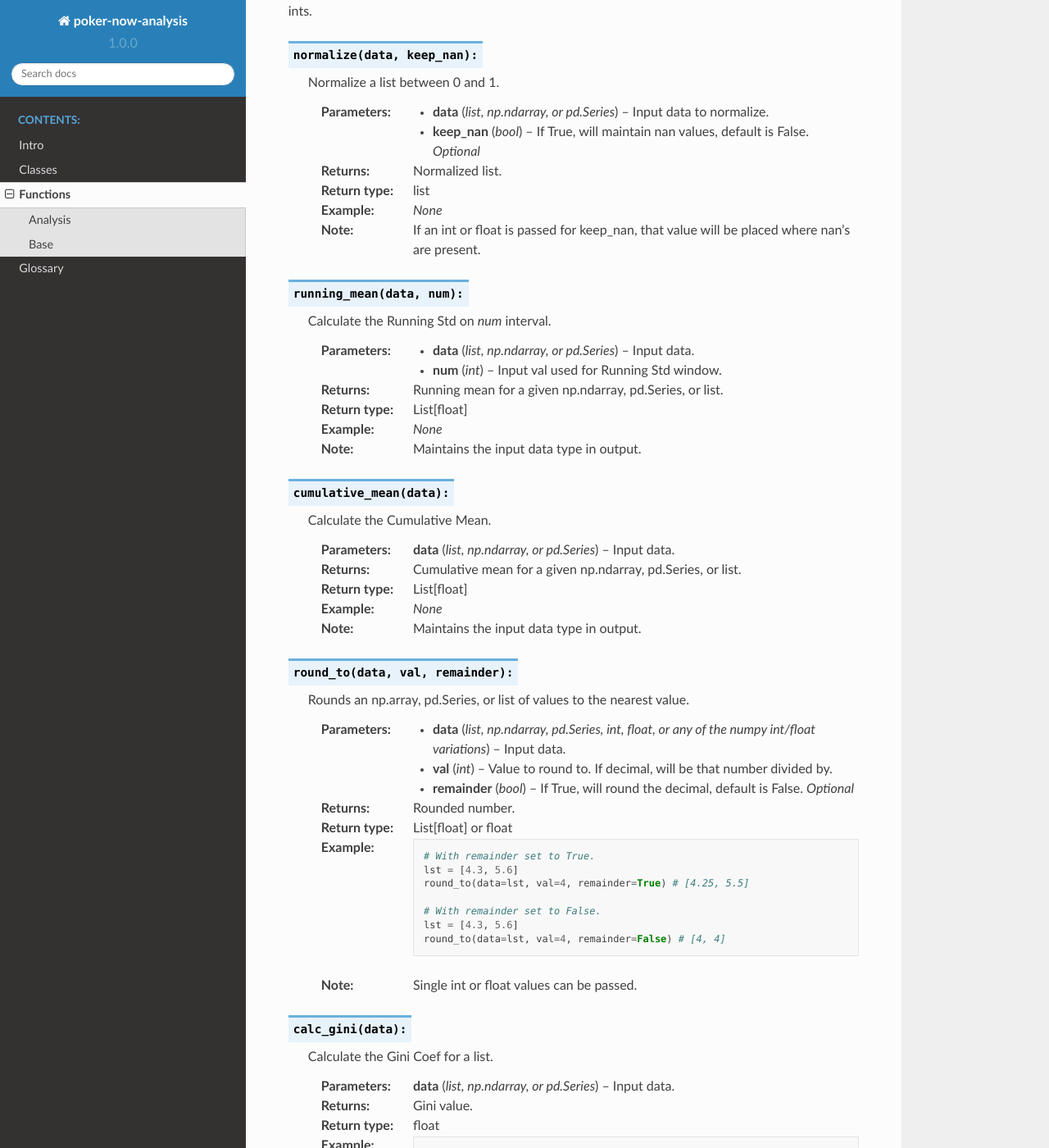
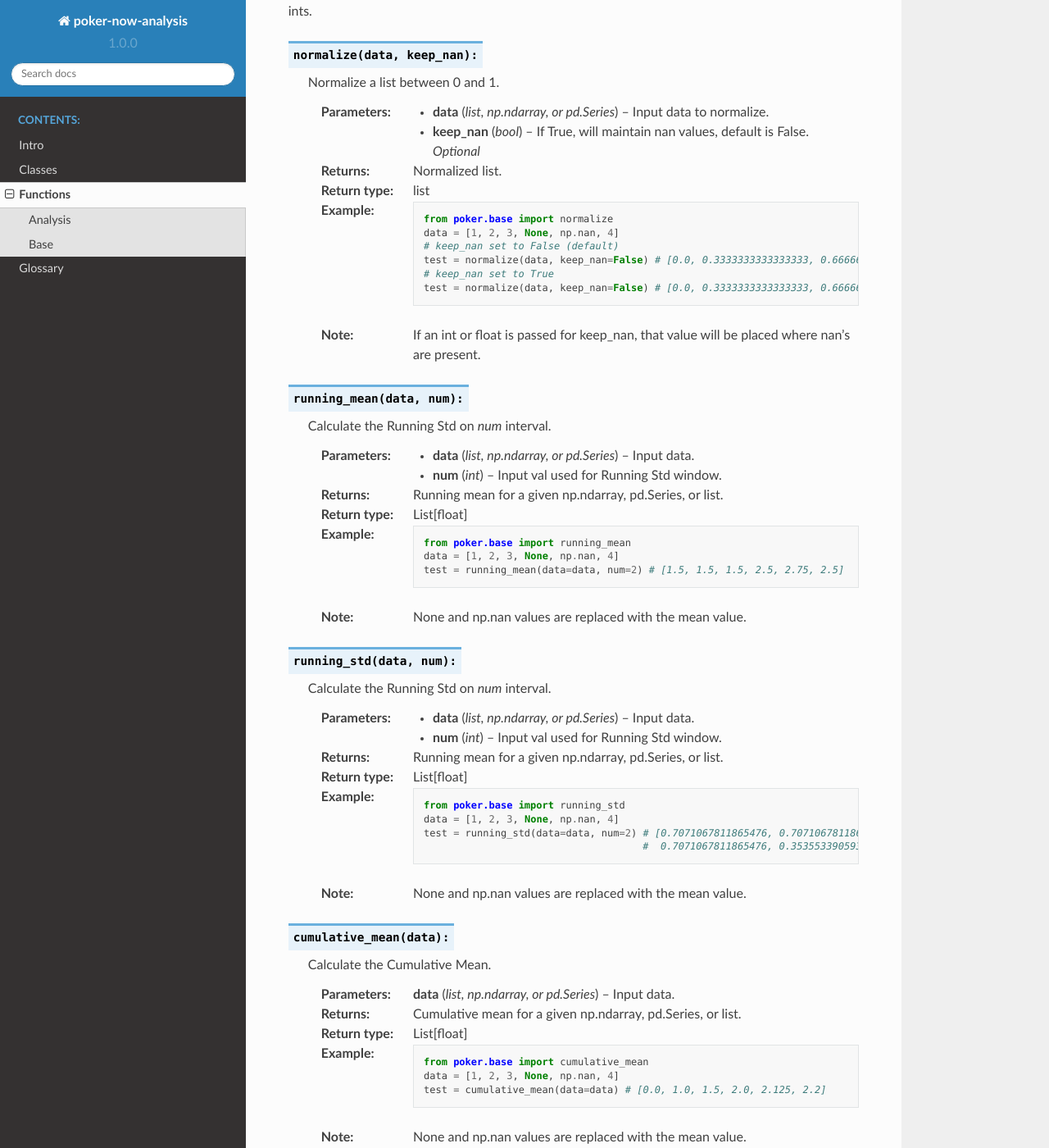
Before and after one commit to pjrigali/Poker-Now-Analysis, a Sphinx documentation site: the page built from docs/functions.rst, in a window 1280 px wide and 1400 px high, scrolled down 2601 px. Shown: the whole window at 82% size. Built offline with Sphinx 7.4.7 and the Read the Docs theme 2.0.0, drawn with Linux system fonts in a browser that asks for light colours; some of the changed text lies outside the part shown.

Commit message:
update to functions

```diff
--- a/docs/functions.rst
+++ b/docs/functions.rst
@@ -144,7 +144,15 @@ Most take a list, np.ndarray, or pd.Series and return a list of floats or ints.
     :type keep_nan: bool
     :return: Normalized list.
     :rtype: list
-    :example: *None*
+    :example:
+        .. code-block:: python
+
+            from poker.base import normalize
+            data = [1, 2, 3, None, np.nan, 4]
+            # keep_nan set to False (default)
+            test = normalize(data, keep_nan=False) # [0.0, 0.3333333333333333, 0.6666666666666666, 1.0]
+            # keep_nan set to True
+            test = normalize(data, keep_nan=False) # [0.0, 0.3333333333333333, 0.6666666666666666, nan, nan, 1.0]
     :note: If an int or float is passed for keep_nan, that value will be placed where nan's are present.
 
 .. function:: running_mean(data, num):
@@ -157,8 +165,32 @@ Most take a list, np.ndarray, or pd.Series and return a list of floats or ints.
     :type num: int
     :return: Running mean for a given  np.ndarray, pd.Series, or list.
     :rtype: List[float]
-    :example: *None*
-    :note: Maintains the input data type in output.
+    :example:
+        .. code-block:: python
+
+            from poker.base import running_mean
+            data = [1, 2, 3, None, np.nan, 4]
+            test = running_mean(data=data, num=2) # [1.5, 1.5, 1.5, 2.5, 2.75, 2.5]
+    :note: None and np.nan values are replaced with the mean value.
+
+.. function:: running_std(data, num):
+
+    Calculate the Running Std on *num* interval.
+
+    :param data: Input data.
+    :type data: list, np.ndarray, or pd.Series
+    :param num: Input val used for Running Std window.
+    :type num: int
+    :return: Running mean for a given  np.ndarray, pd.Series, or list.
+    :rtype: List[float]
+    :example:
+        .. code-block:: python
+
+            from poker.base import running_std
+            data = [1, 2, 3, None, np.nan, 4]
+            test = running_std(data=data, num=2) # [0.7071067811865476, 0.7071067811865476, 0.7071067811865476,
+                                                 #  0.7071067811865476, 0.3535533905932738, 0.0]
+    :note: None and np.nan values are replaced with the mean value.
 
 .. function:: cumulative_mean(data):
 
@@ -168,8 +200,13 @@ Most take a list, np.ndarray, or pd.Series and return a list of floats or ints.
     :type data: list, np.ndarray, or pd.Series
     :return: Cumulative mean for a given np.ndarray, pd.Series, or list.
     :rtype: List[float]
-    :example: *None*
-    :note: Maintains the input data type in output.
+    :example:
+        .. code-block:: python
+
+            from poker.base import cumulative_mean
+            data = [1, 2, 3, None, np.nan, 4]
+            test = cumulative_mean(data=data) # [0.0, 1.0, 1.5, 2.0, 2.125, 2.2]
+    :note: None and np.nan values are replaced with the mean value.
 
 .. function:: round_to(data, val, remainder):
 
@@ -234,7 +271,7 @@ Most take a list, np.ndarray, or pd.Series and return a list of floats or ints.
     :return: Returns a flattened list.
     :rtype: list
     :example: *None*
-    :note: *None*
+    :note: Will work when lists are mixed with non-list items.
 
 .. function:: native_mode(data):
 
@@ -328,5 +365,13 @@ Most take a list, np.ndarray, or pd.Series and return a list of floats or ints.
     :type count: bool
     :return: Returns either a list of unique values or a dict of unique values with counts.
     :rtype: Union[list, dict]
-    :example: *None*
+    :example:
+        .. code-block:: python
+
+            from poker.base import unique_values
+            data = [1, 2, 3, None, np.nan, 4]
+            # count set to False (default)
+            test = normalize(data, keep_nan=False) # [1, 2, 3, 4]
+            # count set to True
+            test = normalize(data, keep_nan=False) # {1: 1, 2: 1, 3: 1, 4: 1}
     :note: *None*
```
Also changed, not shown: other parts of docs/functions.rst (+1 -1 lines).
